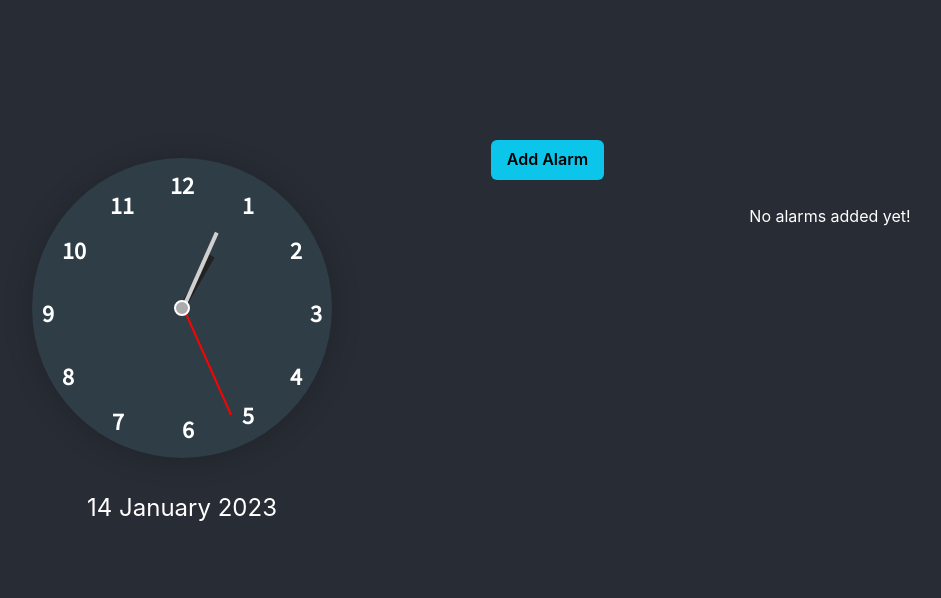
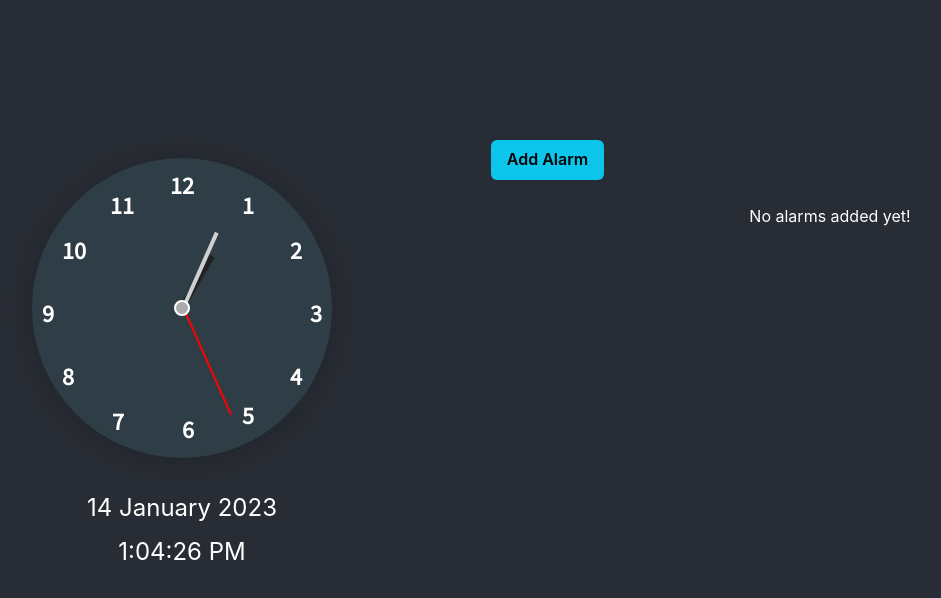
Before and after one commit to dionegoh/hacknroll_mampos, a React (Create React App) app: page / in a window 1280 px wide. Shown: the top 598 px of the page, without its empty margins (26-967 px from the left). Built offline with nearby package versions, Linux system fonts and the light colour scheme.

Commit message:
improve ui

```diff
--- a/src/components/datetimestring.js
+++ b/src/components/datetimestring.js
@@ -1,5 +1,5 @@
 import { useState, useEffect } from 'react';
-import { Text } from '@chakra-ui/react';
+import { Text, VStack } from '@chakra-ui/react';
 
 
 function DateTimeString() {
@@ -50,9 +50,14 @@ function DateTimeString() {
     }
 
     return (
-        <Text fontSize='24px' textColor={'#fff'} >
-            {day + " " + alphabetMonth + " " + year}
-        </Text>
+        <VStack>
+            <Text fontSize='24px' textColor={'#fff'} >
+                {day + " " + alphabetMonth + " " + year}
+            </Text>
+            <Text fontSize='24px' textColor={'#fff'}>
+                {date.toLocaleTimeString()}
+            </Text>
+        </VStack>
     );
 }
 
```
